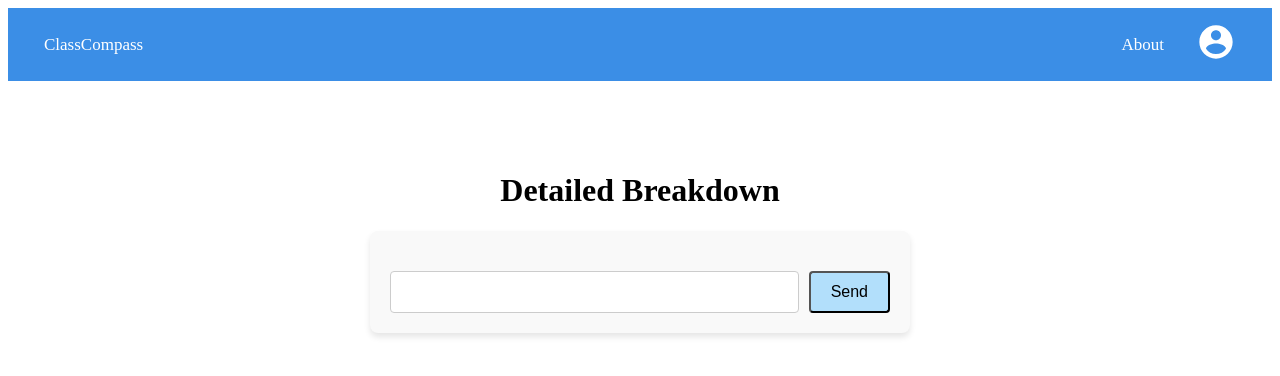
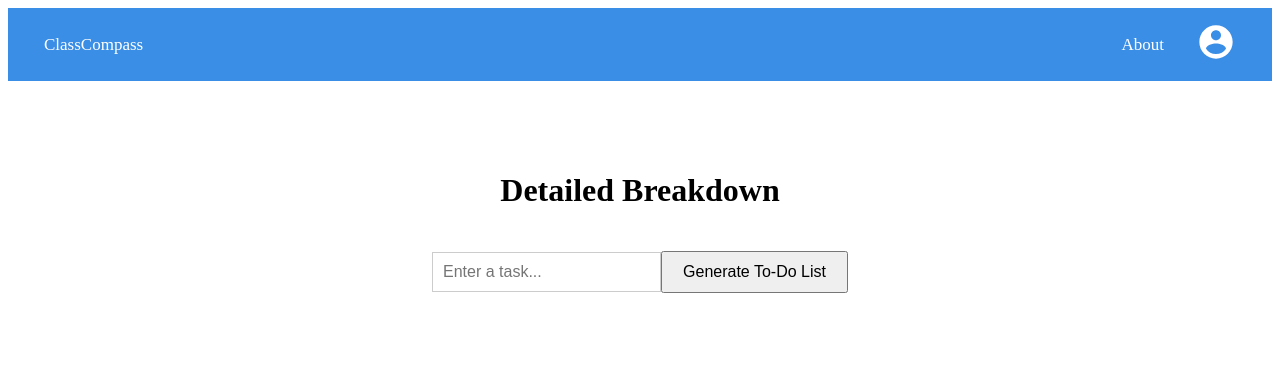
Before and after one commit to chipanyanwu/wildhacks-2024, a Next.js app: page /gpt in a window 1280 px wide. Shown: the top 376 px of the page. Built offline with nearby package versions, Linux system fonts and the light colour scheme.

Commit message:
updated chat

```diff
--- a/app/chat.js
+++ b/app/chat.js
@@ -5,67 +5,59 @@ import React, { useState } from 'react';
 import OpenAI from 'openai';
 
 const openai = new OpenAI({
-  apiKey: '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',
+  apiKey: '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',
   dangerouslyAllowBrowser: true
 });
 
 const Chat = () => {
-  const [userInput, setUserInput] = useState('');
-  const [messages, setMessages] = useState([]);
+  const [taskInput, setTaskInput] = useState('');
+  const [todos, setTodos] = useState([]);
 
-  const sendMessage = async () => {
-    if (!userInput.trim()) return;
-    const newMessages = [...messages, { role: 'user', content: userInput }];
-    setMessages(newMessages);
-    setUserInput('');
+  const generateToDoList = async (description) => {
+    try {
+      const response = await openai.chat.completions.create({ // Make sure this matches the method provided by the OpenAI package
+        model: "gpt-3.5-turbo",
+        prompt: `Create a to-do list for the task: ${description}`,
+        max_tokens: 200,
+      });
+      console.log(response);
 
-    try {
-      const response = await openai.chat.completions.create({
-        model: "gpt-3.5-turbo",
-        messages: newMessages,
-      });
-
-      const reply = response.choices[0].message.content;
-      setMessages([...newMessages, { role: 'assistant', content: reply }]);
+      const toDoList = response.data.choices[0].text.trim().split('\n').filter(item => item);
+      setTodos([...todos, { task: description, subTasks: toDoList }]);
     } catch (error) {
-      console.error('Error fetching the response:', error);
+      console.error('Error generating to-do list:', error);
     }
   };
 
+  const handleAddTask = async () => {
+    if (!taskInput.trim()) return;
+    await generateToDoList(taskInput);
+    setTaskInput('');
+  };
+
   return (
-    <div style={{ padding: '20px', maxWidth: '500px', margin: '0 auto', backgroundColor: '#f9f9f9', borderRadius: '8px', boxShadow: '0 4px 6px rgba(0, 0, 0, 0.1)' }}>
+    <div style={{ padding: '20px', maxWidth: '500px', margin: '0 auto' }}>
+      <input
+        type="text"
+        value={taskInput}
+        onChange={(e) => setTaskInput(e.target.value)}
+        placeholder="Enter a task..."
+        style={{ flexGrow: 1, padding: '10px', fontSize: '16px', border: '1px solid #ccc' }}
+      />
+      <button onClick={handleAddTask} style={{ padding: '10px 20px', fontSize: '16px' }}>
+        Generate To-Do List
+      </button>
       <div>
-        {messages.map((msg, index) => (
-          <div key={index} style={{
-            textAlign: msg.role === 'user' ? 'right' : 'left',
-            margin: '10px 0',
-            maxWidth: '70%',
-            marginLeft: msg.role === 'user' ? '30%' : '0',
-            marginRight: msg.role === 'user' ? '0' : '30%',
-            padding: '10px',
-            borderRadius: '10px',
-            backgroundColor: msg.role === 'user' ? '#b2dffb' : '#e5e5e5',
-            alignSelf: msg.role === 'user' ? 'flex-end' : 'flex-start',
-          }}>
-            {msg.content}
+        {todos.map((todo, index) => (
+          <div key={index} style={{ margin: '10px 0', padding: '10px', border: '1px solid #ccc' }}>
+            <strong>{todo.task}</strong>
+            <ul>
+              {todo.subTasks.map((subTask, subIndex) => (
+                <li key={subIndex}>{subTask}</li>
+              ))}
+            </ul>
           </div>
         ))}
-      </div>
-      <div style={{ display: 'flex', gap: '10px', marginTop: '20px' }}>
-        <input
-          type="text"
-          value={userInput}
-          onChange={(e) => setUserInput(e.target.value)}
-          onKeyDown={(e) => e.key === 'Enter' && sendMessage()}
-          style={{
-            flexGrow: 1,
-            padding: '10px',
-            fontSize: '16px',
-            border: '1px solid #ccc',
-            borderRadius: '4px',
-          }}
-        />
-        <button onClick={sendMessage} style={{ padding: '10px 20px', fontSize: '16px', cursor: 'pointer', borderRadius: '4px', backgroundColor: '#b2dffb'}}>Send</button>
       </div>
     </div>
   );
```
